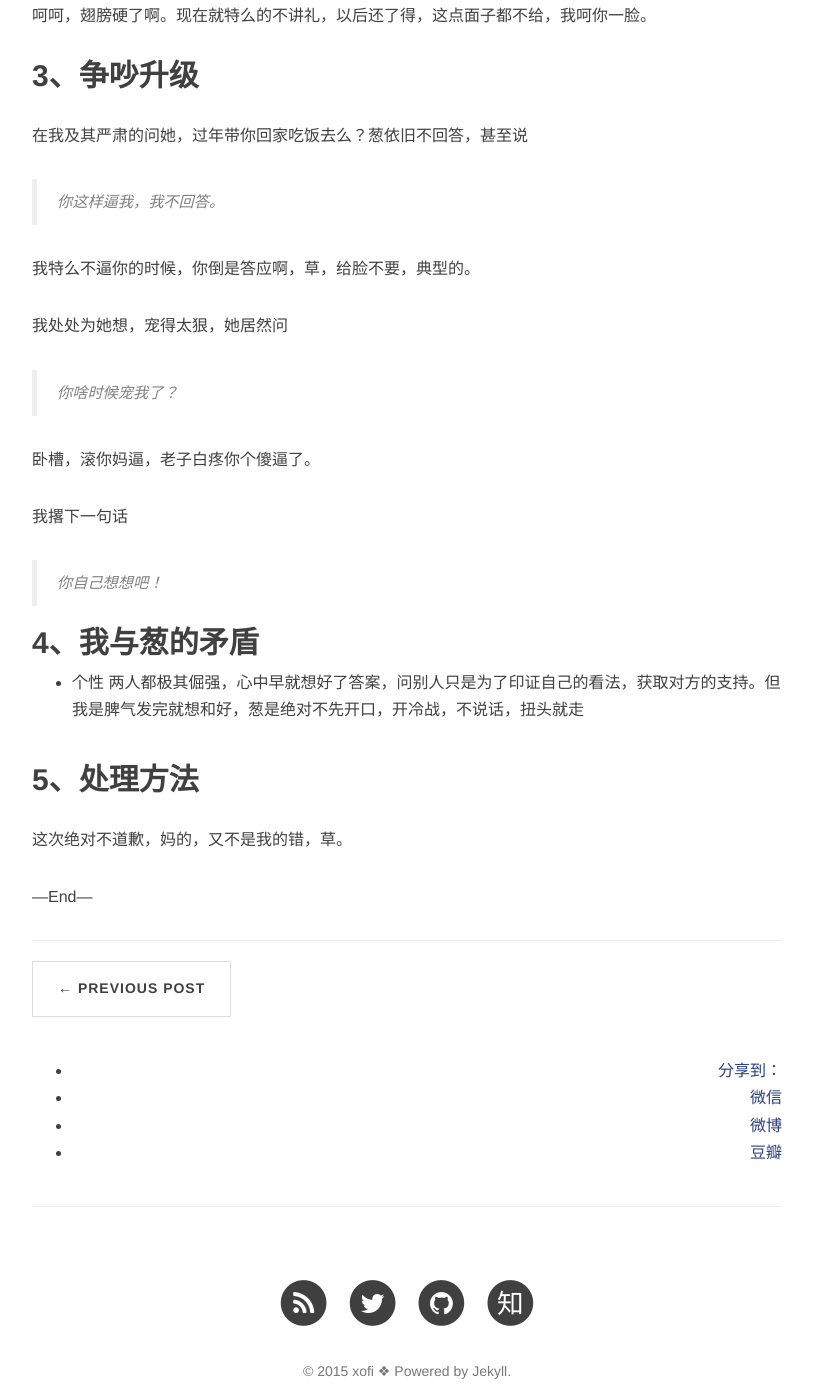
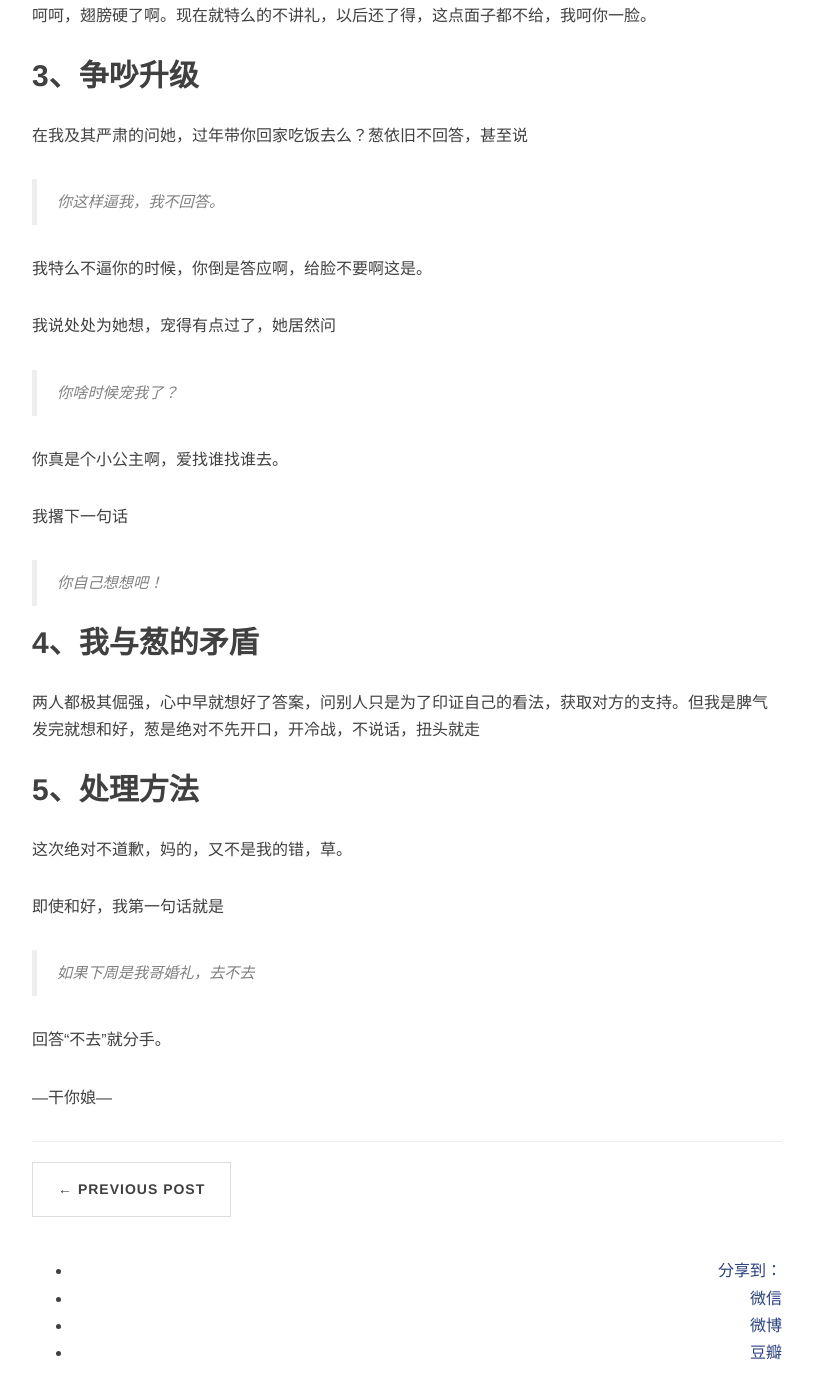
Before and after one commit to xofi/xofi.github.io, a Jekyll site: the page built from _posts/2015-11-20-conflict.md, in a window 1280 px wide and 1400 px high, scrolled down 1492 px. Shown: the whole window, without its empty margins (233-1046 px from the left). Built offline with Jekyll 4.4.1, drawn with Linux system fonts in a browser that asks for light colours; nearby versions of some CDN libraries; comment, search, counter and statistics services are not loaded.

Commit message:
modify log 1

```diff
--- a/_posts/2015-11-20-conflict.md
+++ b/_posts/2015-11-20-conflict.md
@@ -18,11 +18,13 @@ description: 吵架了，分析一下原因，平复一下心情。
 ##1、导火索
 
 下午我妈给我打了电话，我心情很不好，妈妈说话虽然狠，但是想想是对的，总结一下，葱确实没给我面子
+
 - 非要报考江苏公务员
 - 我哥婚礼不去，一个男同学的婚礼提前调休各种请假去
 - 问她过年去我家吃饭不，支支吾吾
 
-反观我是怎么对她的：
+反观我是怎么对她的
+
 - 她妈去年五一来北京，陪玩陪吃
 - 她父母来看她工作地点，陪看陪吃
 
@@ -48,13 +50,13 @@ description: 吵架了，分析一下原因，平复一下心情。
 
 > 你这样逼我，我不回答。
 
-我特么不逼你的时候，你倒是答应啊，草，给脸不要，典型的。
+我特么不逼你的时候，你倒是答应啊，给脸不要啊这是。
 
-我处处为她想，宠得太狠，她居然问
+我说处处为她想，宠得有点过了，她居然问
 
 > 你啥时候宠我了？
 
-卧槽，滚你妈逼，老子白疼你个傻逼了。
+你真是个小公主啊，爱找谁找谁去。
 
 我撂下一句话
 
@@ -63,11 +65,16 @@ description: 吵架了，分析一下原因，平复一下心情。
 
 ## 4、我与葱的矛盾
 
-- 个性
 两人都极其倔强，心中早就想好了答案，问别人只是为了印证自己的看法，获取对方的支持。但我是脾气发完就想和好，葱是绝对不先开口，开冷战，不说话，扭头就走
 
 ## 5、处理方法
 这次绝对不道歉，妈的，又不是我的错，草。
 
+即使和好，我第一句话就是
 
-—End—
+>如果下周是我哥婚礼，去不去
+
+回答“不去”就分手。
+
+
+—干你娘—
```
